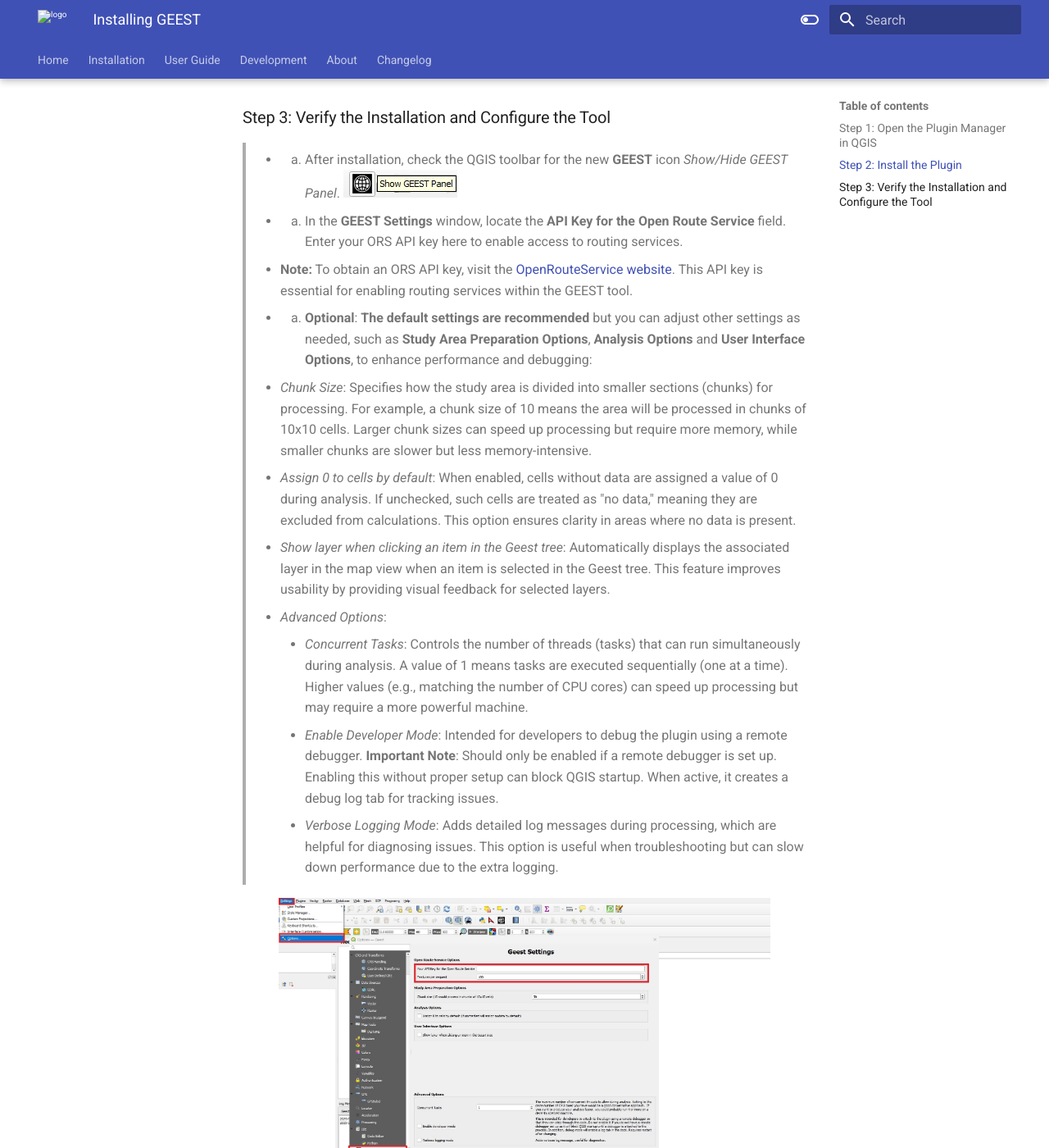
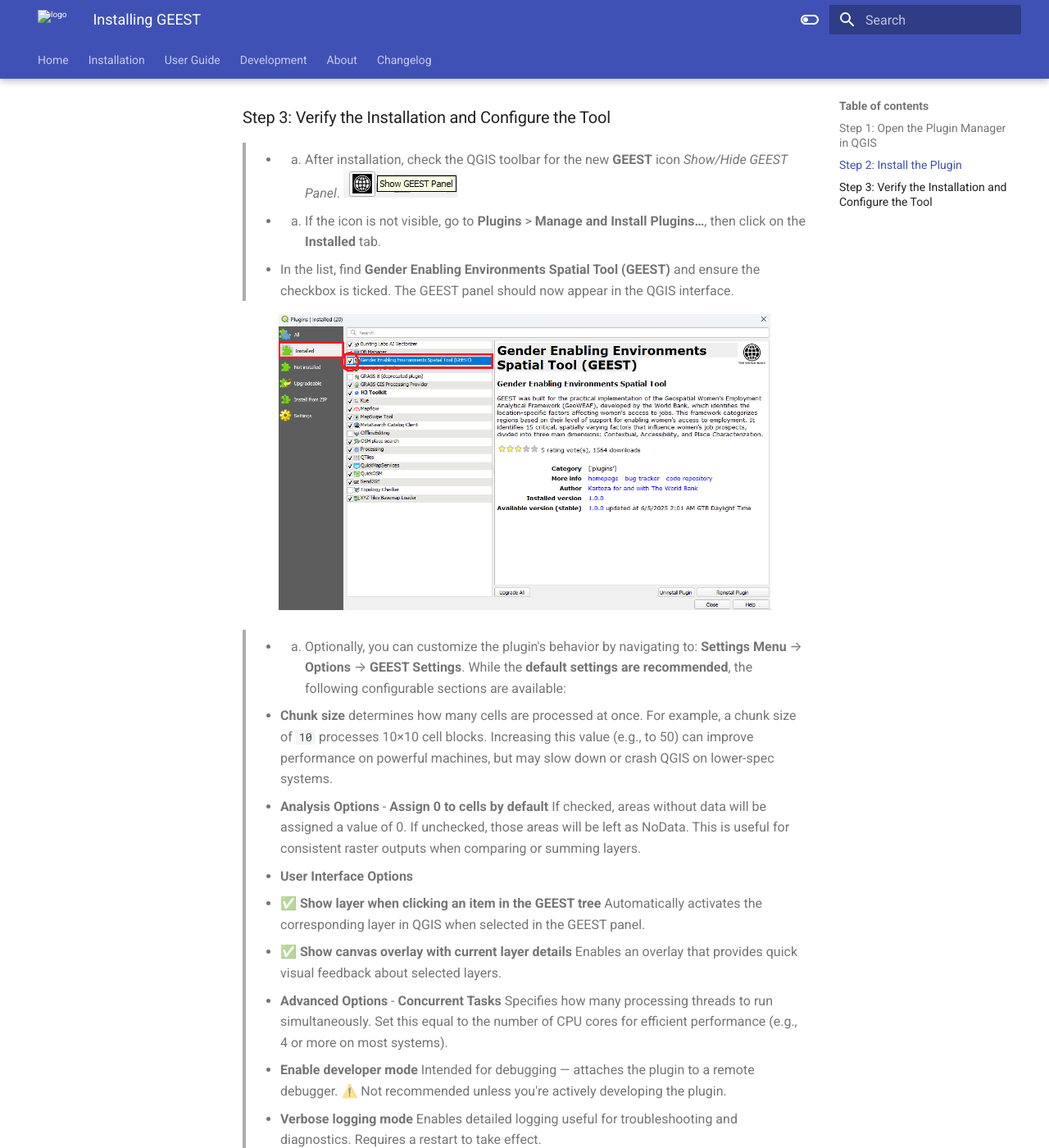
Before and after one commit to worldbank/GEEST, an MkDocs documentation site: the page built from docs/userguide/install.md, in a window 1280 px wide and 1400 px high, scrolled down 1075 px. Shown: the whole window at 82% size. Built offline with MkDocs 1.6.1 and Material for MkDocs 9.7.7, drawn with Linux system fonts in a browser that asks for light colours.

Commit message:
Update install.md

```diff
--- a/docs/userguide/install.md
+++ b/docs/userguide/install.md
@@ -24,19 +24,25 @@
 ### Step 3: Verify the Installation and Configure the Tool
 
 > - 1. After installation, check the QGIS toolbar for the new **GEEST** icon *Show/Hide GEEST Panel*. [![GEEST Toolbar Icons](https://raw.githubusercontent.com/worldbank/GEEST/main/docs/images/new%20images/icons.jpg)](https://raw.githubusercontent.com/worldbank/GEEST/main/docs/images/new%20images/icons.jpg "Click to enlarge")
-> - 2. In the **GEEST Settings** window, locate the **API Key for the Open Route Service** field. Enter your ORS API key here to enable access to routing services.
->   - **Note:** To obtain an ORS API key, visit the [OpenRouteService website](https://openrouteservice.org/). This API key is essential for enabling routing services within the GEEST tool.
-> - 3. **Optional**: **The default settings are recommended** but you can adjust other settings as needed, such as **Study Area Preparation Options**, **Analysis
-Options** and **User Interface Options**, to enhance performance and debugging:
->   - *Chunk Size*: Specifies how the study area is divided into smaller sections (chunks) for processing. For example, a chunk size of 10 means the area will be processed in chunks of 10x10 cells. Larger chunk sizes can speed up processing but require more memory, while smaller chunks are slower but less memory-intensive.
->   - *Assign 0 to cells by default*: When enabled, cells without data are assigned a value of 0 during analysis. If unchecked, such cells are treated as "no data," meaning they are excluded from calculations. This option ensures clarity in areas where no data is present.
->   - *Show layer when clicking an item in the Geest tree*: Automatically displays the associated layer in the map view when an item is selected in the Geest tree. This feature improves usability by providing visual feedback for selected layers.
->   - *Advanced Options*:
->     - *Concurrent Tasks*: Controls the number of threads (tasks) that can run simultaneously during analysis. A value of 1 means tasks are executed sequentially (one at a time). Higher values (e.g., matching the number of CPU cores) can speed up processing but may require a more powerful machine.
->     - *Enable Developer Mode*: Intended for developers to debug the plugin using a remote debugger. **Important Note**: Should only be enabled if a remote debugger is set up. Enabling this without proper setup can block QGIS startup. When active, it creates a debug log tab for tracking issues.
->     - *Verbose Logging Mode*: Adds detailed log messages during processing, which are helpful for diagnosing issues. This option is useful when troubleshooting but can slow down performance due to the extra logging.
+> - 2. If the icon is not visible, go to **Plugins** > **Manage and Install Plugins…**, then click on the **Installed** tab.
+>   3. In the list, find **Gender Enabling Environments Spatial Tool (GEEST)** and ensure the checkbox is ticked. The GEEST panel should now appear in the QGIS interface.
 
+<p align="center">
+  <a href="https://raw.githubusercontent.com/worldbank/GEEST/main/docs/images/new%20images/Install_page_show.png" target="_blank">
+    <img src="https://raw.githubusercontent.com/worldbank/GEEST/main/docs/images/new%20images/Install_page_show.png" alt="QGIS Plugin Installation" width="600" title="Click to enlarge">
+  </a>
+</p>
 
-<a href="https://raw.githubusercontent.com/worldbank/GEEST/main/docs/images/new%20images/geest%20settings.jpg" target="_blank">
-  <img src="https://raw.githubusercontent.com/worldbank/GEEST/main/docs/images/new%20images/geest%20settings.jpg" alt="GEEST Settings" width="600" style="display: block; margin-left: auto; margin-right: auto;" title="Click to enlarge">
+> - 4. Optionally, you can customize the plugin's behavior by navigating to: **Settings Menu** → **Options** → **GEEST Settings**. While the **default settings are recommended**, the following configurable sections are available:
+>  - **Chunk size** determines how many cells are processed at once. For example, a chunk size of `10` processes 10×10 cell blocks. Increasing this value (e.g., to 50) can improve performance on powerful machines, but may slow down or crash QGIS on lower-spec systems.
+>   - **Analysis Options** - **Assign 0 to cells by default** If checked, areas without data will be assigned a value of 0. If unchecked, those areas will be left as NoData. This is useful for consistent raster outputs when comparing or summing layers.
+>   - **User Interface Options**
+>   - ✅ **Show layer when clicking an item in the GEEST tree** Automatically activates the corresponding layer in QGIS when selected in the GEEST panel.
+>   - ✅ **Show canvas overlay with current layer details**  Enables an overlay that provides quick visual feedback about selected layers.
+>   - **Advanced Options** - **Concurrent Tasks** Specifies how many processing threads to run simultaneously. Set this equal to the number of CPU cores for efficient performance (e.g., 4 or more on most systems).
+>   - **Enable developer mode** Intended for debugging — attaches the plugin to a remote debugger. ⚠️ Not recommended unless you're actively developing the plugin.
+>   - **Verbose logging mode** Enables detailed logging useful for troubleshooting and diagnostics. Requires a restart to take effect.
+
+<a href="https://raw.githubusercontent.com/worldbank/GEEST/main/docs/images/new%20images/Install_page_settings.png" target="_blank">
+  <img src="https://raw.githubusercontent.com/worldbank/GEEST/main/docs/images/new%20images/Install_page_settings.png" alt="GEEST Settings" width="600" style="display: block; margin-left: auto; margin-right: auto;" title="Click to enlarge">
 </a>
```
